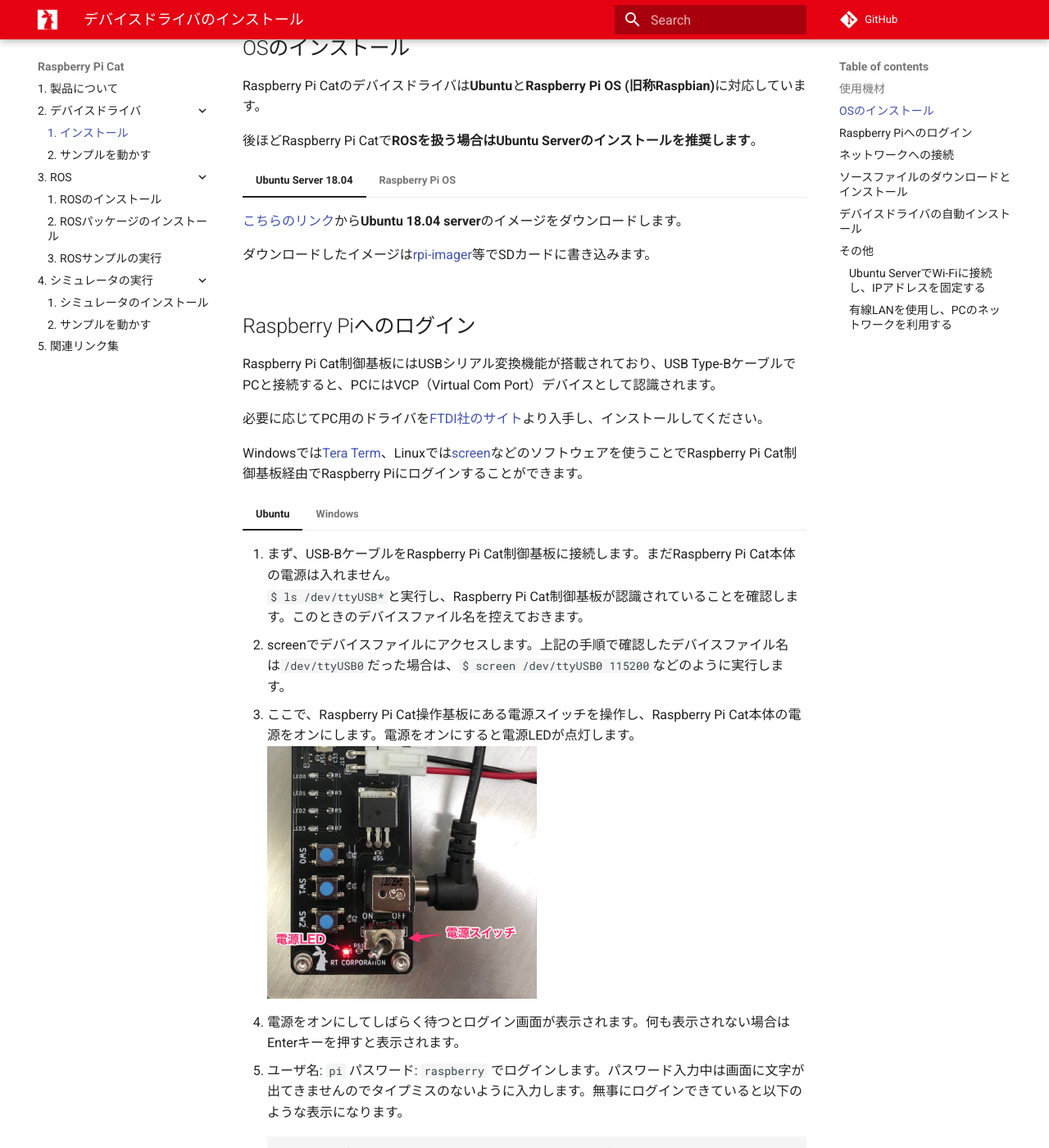
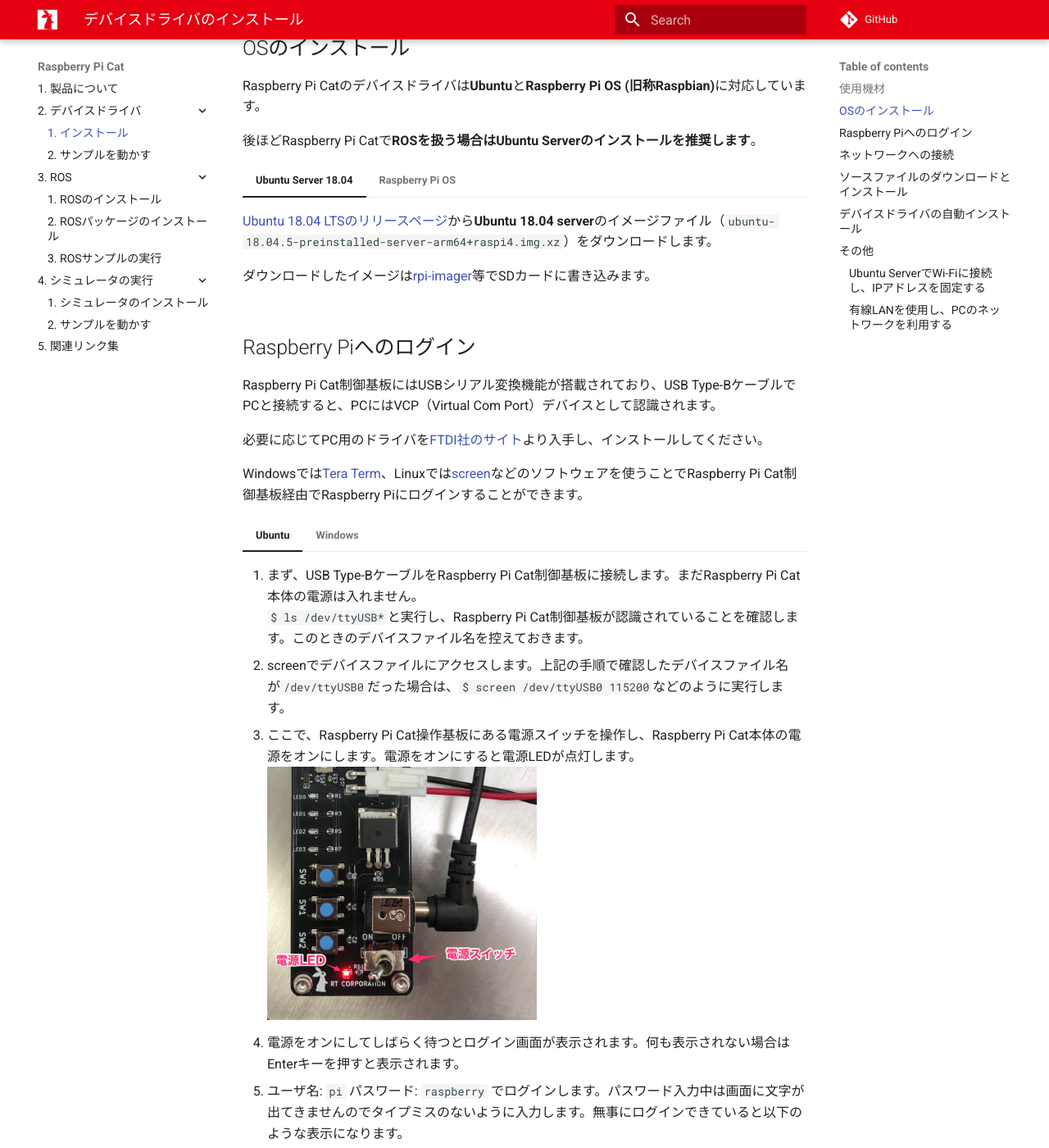
Before and after one commit to rt-net/tutorials, an MkDocs documentation site: the page built from docs/raspicat/driver/install.md, in a window 1280 px wide and 1400 px high, scrolled down 695 px. Shown: the whole window at 82% size. Built offline with MkDocs 1.6.1 and Material for MkDocs 9.7.7, drawn with Linux system fonts in a browser that asks for light colours; comment, search, counter and statistics services are not loaded; some of the changed text lies outside the part shown.

Commit message:
表記修正

````diff
--- a/docs/raspicat/driver/install.md
+++ b/docs/raspicat/driver/install.md
@@ -30,7 +30,7 @@
 後ほどRaspberry Pi Catで**ROSを扱う場合はUbuntu Serverのインストールを推奨します**。
 
 === "Ubuntu Server 18.04"
-    [こちらのリンク](http://cdimage.ubuntu.com/ubuntu/releases/18.04/release/)から**Ubuntu 18.04 server**のイメージをダウンロードします。
+    [Ubuntu 18.04 LTSのリリースページ](http://cdimage.ubuntu.com/ubuntu/releases/18.04/release/)から**Ubuntu 18.04 server**のイメージファイル（`ubuntu-18.04.5-preinstalled-server-arm64+raspi4.img.xz`）をダウンロードします。
 
     ダウンロードしたイメージは[rpi-imager](https://www.raspberrypi.com/software/)等でSDカードに書き込みます。
 
@@ -46,9 +46,9 @@
 Windowsでは[Tera Term](https://ja.osdn.net/projects/ttssh2/)、Linuxでは[screen](https://wiki.archlinux.jp/index.php/GNU_Screen)などのソフトウェアを使うことでRaspberry Pi Cat制御基板経由でRaspberry Piにログインすることができます。
 
 === "Ubuntu"
-    1. まず、USB-BケーブルをRaspberry Pi Cat制御基板に接続します。まだRaspberry Pi Cat本体の電源は入れません。
+    1. まず、USB Type-BケーブルをRaspberry Pi Cat制御基板に接続します。まだRaspberry Pi Cat本体の電源は入れません。
     `$ ls /dev/ttyUSB*`と実行し、Raspberry Pi Cat制御基板が認識されていることを確認します。このときのデバイスファイル名を控えておきます。
-    1. screenでデバイスファイルにアクセスします。上記の手順で確認したデバイスファイル名は`/dev/ttyUSB0`だった場合は、`$ screen /dev/ttyUSB0 115200`などのように実行します。
+    1. screenでデバイスファイルにアクセスします。上記の手順で確認したデバイスファイル名が`/dev/ttyUSB0`だった場合は、`$ screen /dev/ttyUSB0 115200`などのように実行します。
     1. ここで、Raspberry Pi Cat操作基板にある電源スイッチを操作し、Raspberry Pi Cat本体の電源をオンにします。電源をオンにすると電源LEDが点灯します。
     ![](../../img/raspicat/driver/windows-vcp-5.jpg){: style="width:50%"}
     1. 電源をオンにしてしばらく待つとログイン画面が表示されます。何も表示されない場合はEnterキーを押すと表示されます。
@@ -63,10 +63,10 @@
     pi@raspberrypi: ~$
     ```
 === "Windows"
-    1. まず、USB-BケーブルをRaspberry Pi Cat制御基板に接続します。まだRaspberry Pi Cat本体の電源は入れません。
+    1. まず、USB Type-BケーブルをRaspberry Pi Cat制御基板に接続します。まだRaspberry Pi Cat本体の電源は入れません。
     Windowsのデバイスマネージャを起動してRaspberry Pi Cat制御基板が認識されていることを確認します。以下のようにUSB Serial Portとして認識されます。このときのCOMポートの番号を控えておきます。今回の例ではCOM3です。
     ![](../../img/raspicat/driver/windows-vcp-1.png)
-    1. デバイスマネージャで確認したCOMポートを指定して接続します。
+    1. Tera Termを起動し、デバイスマネージャで確認したCOMポートを指定して接続します。
     ![](../../img/raspicat/driver/windows-vcp-2.png)
     1. 「設定」 - 「シリアルポート」を開きシリアルポートの設定を行います。
     ![](../../img/raspicat/driver/windows-vcp-3.png)
@@ -118,6 +118,7 @@
     ```
     `Wi-Fi ON`とメッセージが返ってきたらWi-Fiへの接続設定完了です
     1. `$ ip addr`を実行し、Wi-Fiに接続してIPアドレスを取得できているか確認します
+
 ## ソースファイルのダウンロードとインストール {: #driver-installation}
 
 Raspberry Pi Catのデバイスドライバのソースファイルは
@@ -206,10 +207,10 @@
 
 ### 有線LANを使用し、PCのネットワークを利用する {: #pc-lan}
 
-**Raspberry Pi**と**PC**間で有線LAN接続を行い、PCのネットワークを利用する手順について説明します。
+**Raspberry Pi**と**Ubuntu PC**間で有線LAN接続を行い、PCのネットワークを利用する手順について説明します。
 
 !!! Warning
-    **PC**は**Wi-Fi**に接続している必要があります。
+    **Ubuntu PC**は**Wi-Fi**に接続している必要があります。
 
 1. PC側でEthernetの接続プロファイルを作成します
 `PROFILE-NAME`は任意の名前、`NIC-NAME`は`ip addr`コマンド等で調べたEthernetのインターフェイス名です。
````
Also changed, not shown: other parts of docs/raspicat/driver/install.md (+1 -1 lines), docs/raspicat/ros/install.md (+1 -1 lines), docs/raspicat/ros/package-install.md (+1 -1 lines), docs/raspicat/simulator/install.md (+3 -2 lines).
